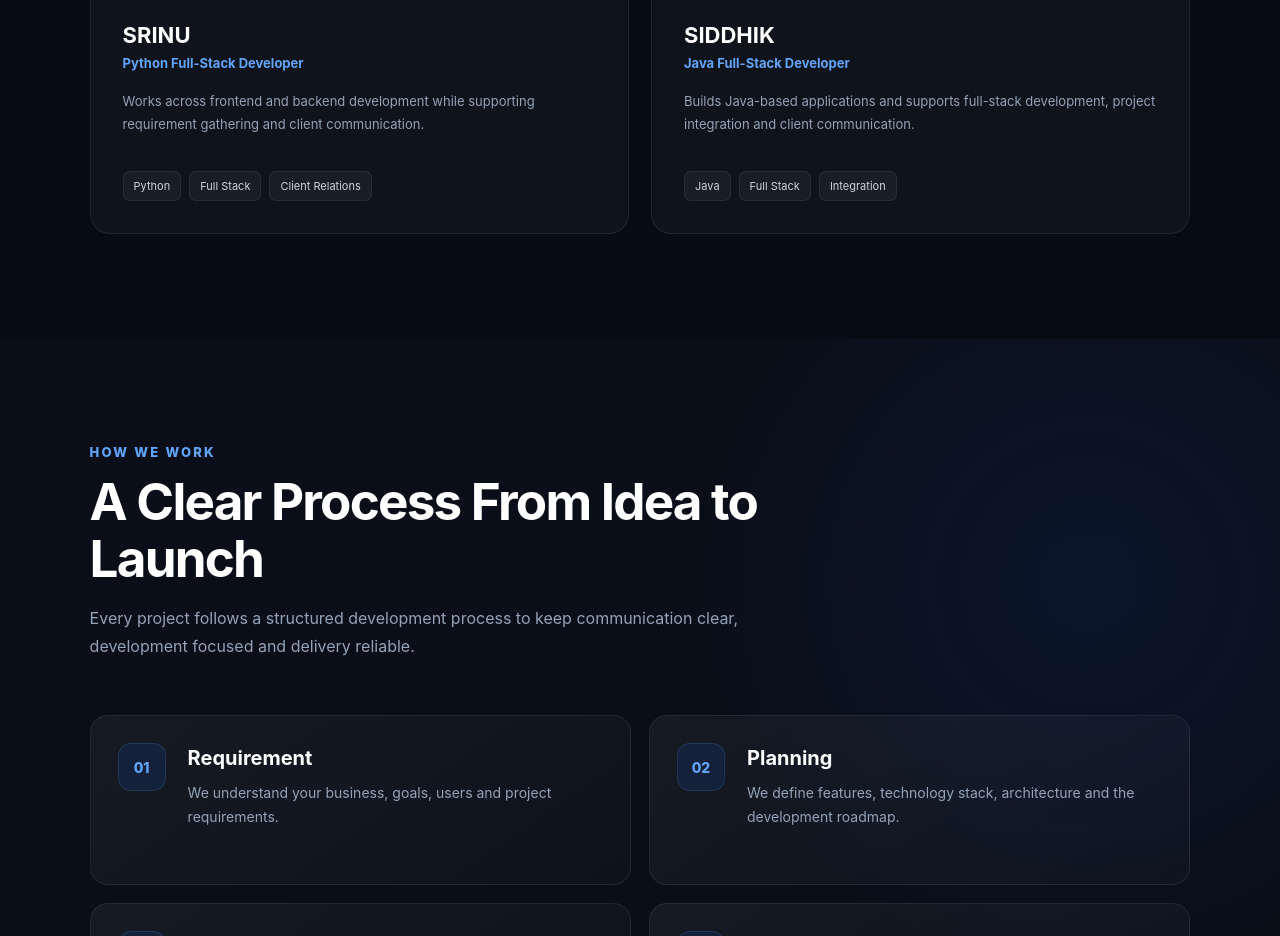
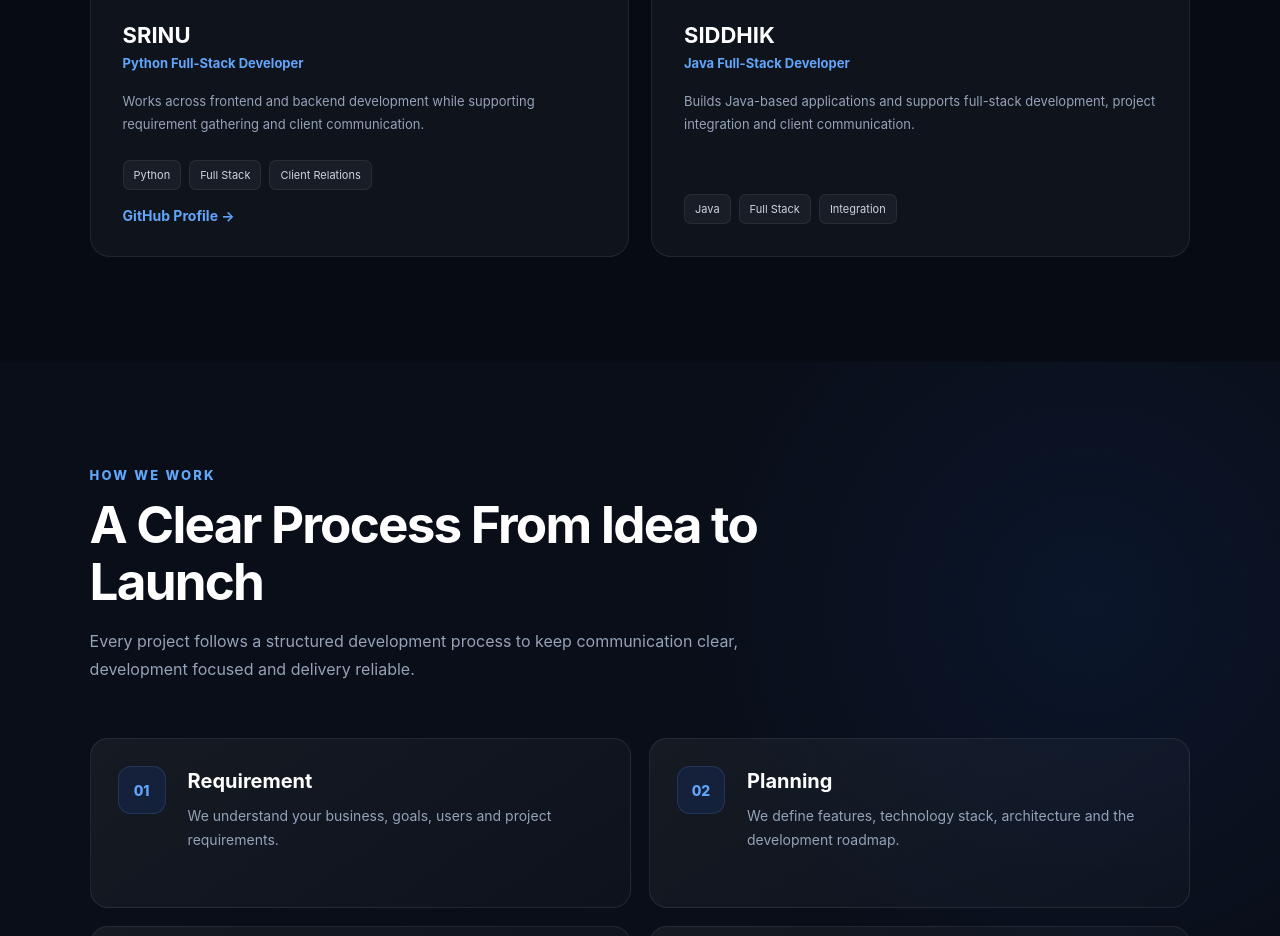
Before and after one commit to InnoFlowlink-Tech/innoflowlink-tech, a React (Vite) app: page / in a window 1280 px wide. Shown: the part 4520-5456 px from the top of the page. Built offline with nearby package versions, Linux system fonts and the light colour scheme.

Commit message:
Add Srinu GitHub profile link

```diff
--- a/src/App.jsx
+++ b/src/App.jsx
@@ -319,6 +319,7 @@ const handleSubmit = async (e) => {
               role="Python Full-Stack Developer"
               description="Works across frontend and backend development while supporting requirement gathering and client communication."
               skills={["Python", "Full Stack", "Client Relations"]}
+              github="https://github.com/Srinuyadlapalli26"
             />
 
             <TeamCard
```
